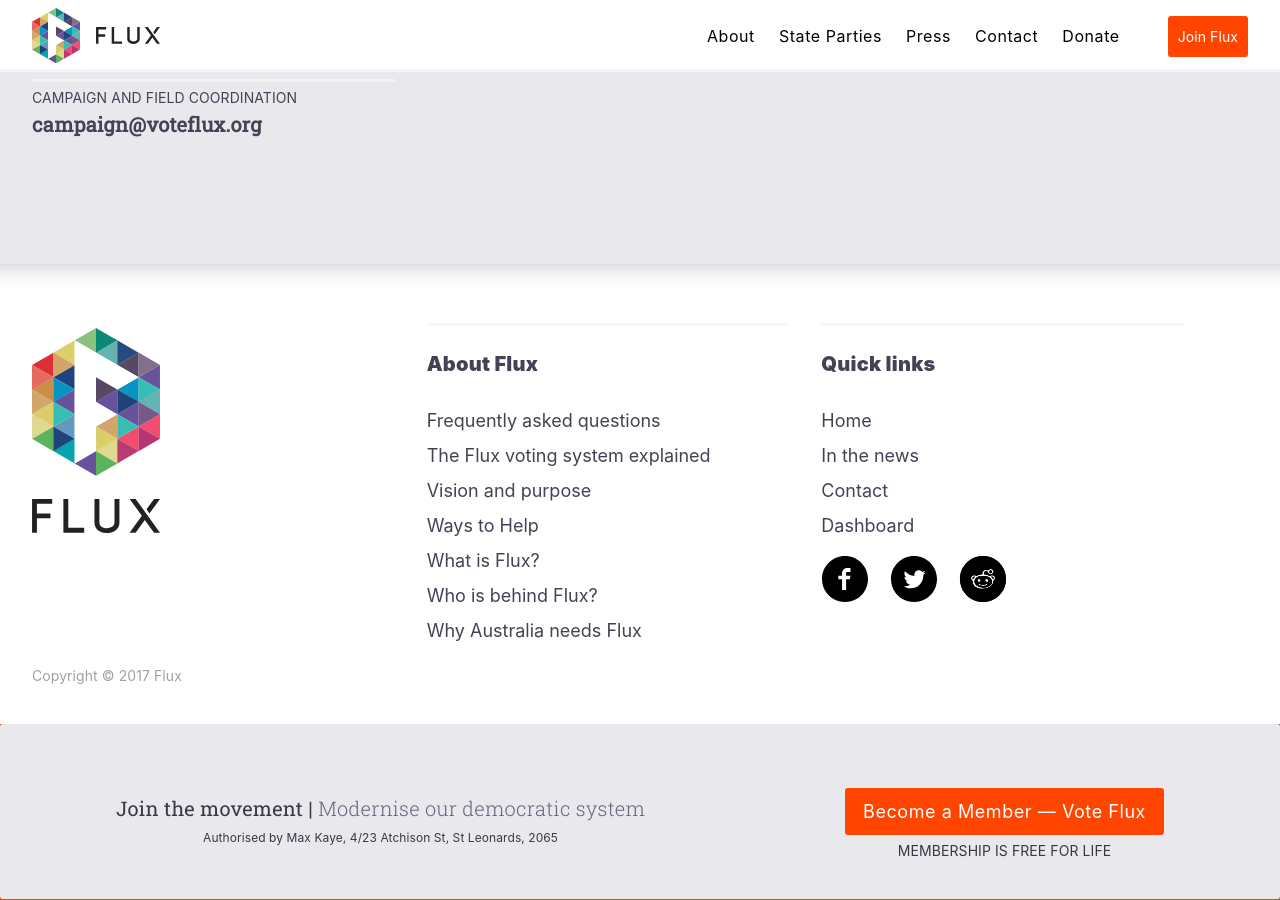
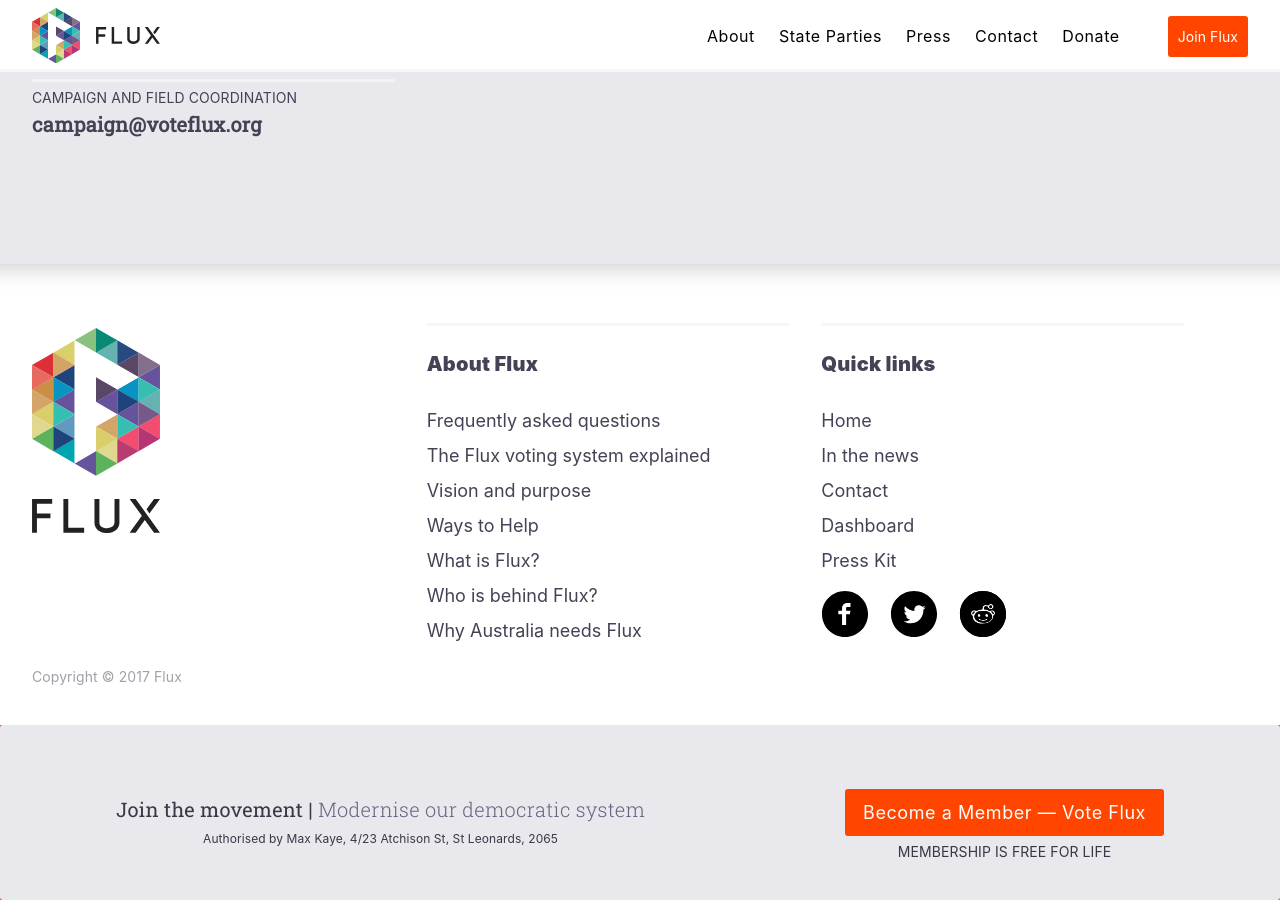
Before and after one commit to voteflux/flux-website-v2, a Jekyll site: the page built from index.html, in a window 1280 px wide and 900 px high, scrolled down 7537 px. Built offline with Jekyll 4.4.1, drawn with Linux system fonts in a browser that asks for light colours.

Commit message:
Add presskit to footer

```diff
--- a/_includes/footer.html
+++ b/_includes/footer.html
@@ -41,6 +41,7 @@
               {% endif %}
               <li class="my1"><a href="{{site.baseurl}}/#contact" class="link-reset">Contact</a></li>
               <li class="my1"><a href="{{site.baseurl}}/dashboard/" class="link-reset">Dashboard</a></li>
+              <li class="my1"><a href="https://drive.google.com/drive/folders/0B-n2lUvRACHUVW0tWlFRaVpDRlE" class="link-reset">Press Kit</a></li>
             </ul>
             <ul class="list-reset">
 
```
